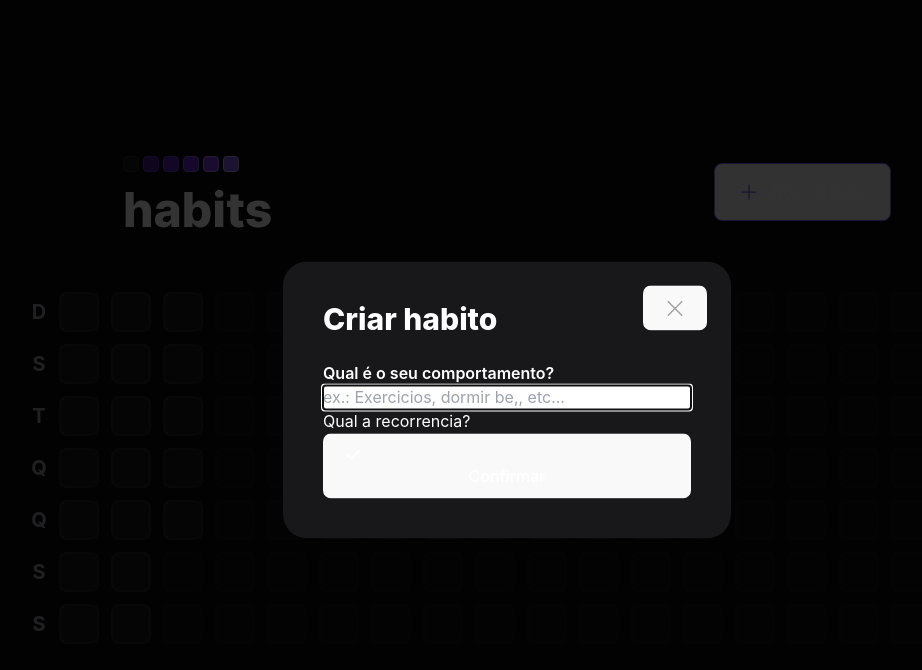
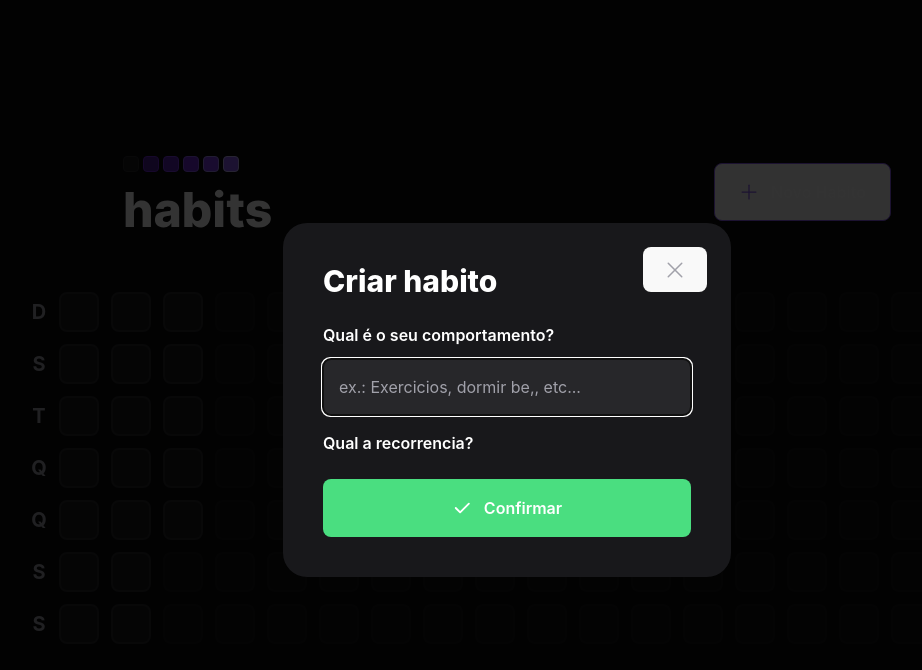
Before and after one commit to mundinho340/habits-app, a React (Vite) app in the folder web/: page / in a window 1280 px wide. Both pictures are taken after a click on the button "Novo Habito". Shown: the top 670 px of the page, without its empty margins (133-1055 px from the left). Built offline with nearby package versions, Linux system fonts and the light colour scheme.

Commit message:
Update newHabitForm.tsx

```diff
--- a/web/src/components/newHabitForm.tsx
+++ b/web/src/components/newHabitForm.tsx
@@ -11,13 +11,16 @@ export function NewHabitForm(){
             id="title"
             placeholder="ex.: Exercicios, dormir be,, etc..."
             autoFocus
+            className="p-4 rounded-lg mt-3 bg-zinc-800 text-white placeholder:text-zinc-400"
             />
 
-            <label htmlFor="">
+            <label htmlFor=""  className="font-semibold loading-tight mt-4">
                 Qual a recorrencia?
             </label>
 
-            <button type="submit">
+            <button type="submit"
+            className="mt-6 rounded-lg p-4 flex items-center justify-center gap-3 font-semibold bg-green-400  "
+            >
                 <Check size={20} weight="bold"/>
                 Confirmar
             </button>
```
